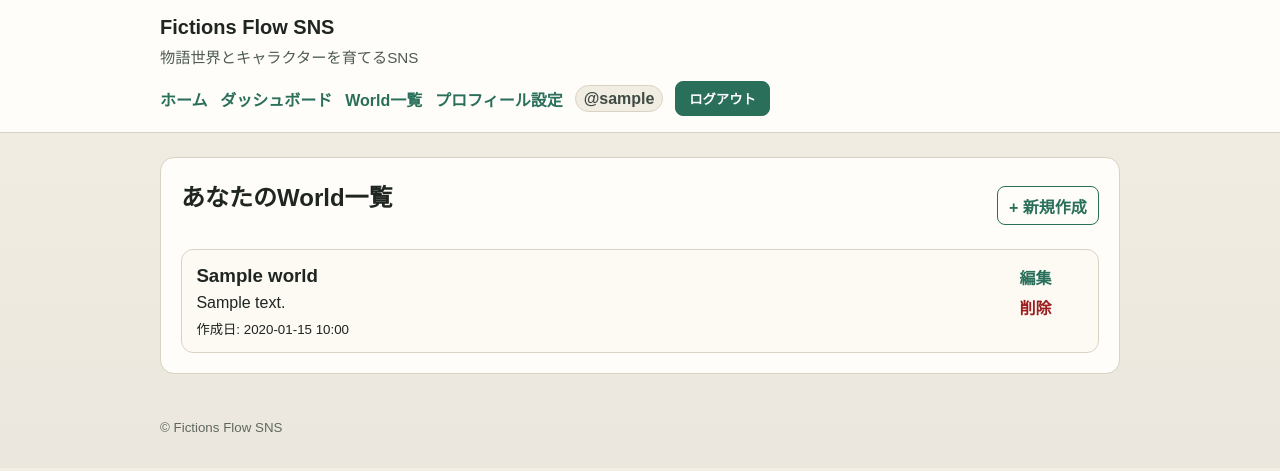
After one commit to tobi-0909/fiction-sns, a Django app: page /worlds/ in a window 1280 px wide. The commit adds this page. Shown: the top 471 px of the page. Run offline with Django 5.2, Linux system fonts and the light colour scheme; a user stored in the database is signed in; tables that the repository leaves empty hold one stand-in row (values such as "Sample post").

Commit message:
feat: M2-03 WorldのCRUD画面を実装
closes #10

- /worlds/ 一覧（自分のWorldのみ表示）
- /worlds/new/ 作成
- /worlds/<id>/edit/ 編集
- /worlds/<id>/delete/ 削除確認・実行
- モバイル向けレイアウト調整

```diff
--- a/fiction_sns/urls.py
+++ b/fiction_sns/urls.py
@@ -6,6 +6,7 @@ urlpatterns = [
     path('admin/', admin.site.urls),
     path('', include('home.urls')),
     path('users/', include('users.urls')),
+    path('worlds/', include('worlds.urls')),
     path('accounts/login/', CustomLoginView.as_view(), name='login'),
     path('accounts/', include('django.contrib.auth.urls')),
 ]
--- a/static/css/base.css
+++ b/static/css/base.css
@@ -135,6 +135,68 @@ body {
   font-weight: 600;
 }
 
+.world-hero-header {
+  display: flex;
+  justify-content: space-between;
+  align-items: center;
+  gap: 0.75rem;
+  margin-bottom: 1rem;
+}
+
+.action-link {
+  display: inline-block;
+  text-decoration: none;
+  border: 1px solid var(--accent);
+  color: var(--accent);
+  border-radius: 8px;
+  padding: 0.4rem 0.7rem;
+  font-weight: 700;
+}
+
+.world-list {
+  list-style: none;
+  margin: 0;
+  padding: 0;
+  display: grid;
+  gap: 0.75rem;
+}
+
+.world-item {
+  background: #fdfaf4;
+  border: 1px solid var(--line);
+  border-radius: 12px;
+  padding: 0.9rem;
+  display: flex;
+  justify-content: space-between;
+  gap: 1rem;
+}
+
+.world-item h3 {
+  margin: 0 0 0.45rem;
+}
+
+.world-item p {
+  margin: 0 0 0.45rem;
+  white-space: pre-wrap;
+}
+
+.world-actions {
+  display: flex;
+  flex-direction: column;
+  gap: 0.4rem;
+  min-width: 4rem;
+}
+
+.world-actions a {
+  text-decoration: none;
+  font-weight: 700;
+  color: var(--accent);
+}
+
+.danger-link {
+  color: #9b1d20 !important;
+}
+
 .site-footer {
   padding: 1.25rem 0 2rem;
   color: #5f685f;
@@ -154,6 +216,19 @@ body {
     margin-top: 0.75rem;
   }
 
+  .world-hero-header {
+    flex-direction: column;
+    align-items: flex-start;
+  }
+
+  .world-item {
+    flex-direction: column;
+  }
+
+  .world-actions {
+    flex-direction: row;
+  }
+
   .hero {
     padding: 1rem;
   }
--- a/templates/base.html
+++ b/templates/base.html
@@ -16,6 +16,7 @@
         <a href="/">ホーム</a>
         {% if user.is_authenticated %}
           <a href="{% url 'dashboard' %}">ダッシュボード</a>
+          <a href="{% url 'world_list' %}">World一覧</a>
           <a href="{% url 'profile_settings' %}">プロフィール設定</a>
           <span class="auth-handle">@{{ user.handle|default:user.username }}</span>
           <form method="post" action="{% url 'logout' %}" class="logout-form">
--- /dev/null
+++ b/templates/worlds/world_list.html
@@ -0,0 +1,32 @@
+{% extends "base.html" %}
+
+{% block title %}World一覧 | Fictions Flow SNS{% endblock %}
+
+{% block content %}
+<section class="hero world-hero">
+  <div class="world-hero-header">
+    <h2>あなたのWorld一覧</h2>
+    <a class="action-link" href="{% url 'world_create' %}">+ 新規作成</a>
+  </div>
+
+  {% if worlds %}
+    <ul class="world-list">
+      {% for world in worlds %}
+        <li class="world-item">
+          <div>
+            <h3>{{ world.title }}</h3>
+            <p>{{ world.description|default:"説明は未設定です。"|linebreaksbr }}</p>
+            <small>作成日: {{ world.created_at|date:"Y-m-d H:i" }}</small>
+          </div>
+          <div class="world-actions">
+            <a href="{% url 'world_edit' world.id %}">編集</a>
+            <a class="danger-link" href="{% url 'world_delete' world.id %}">削除</a>
+          </div>
+        </li>
+      {% endfor %}
+    </ul>
+  {% else %}
+    <p>まだWorldがありません。最初のWorldを作成しましょう。</p>
+  {% endif %}
+</section>
+{% endblock %}
--- /dev/null
+++ b/worlds/urls.py
@@ -0,0 +1,10 @@
+from django.urls import path
+
+from . import views
+
+urlpatterns = [
+    path('', views.world_list, name='world_list'),
+    path('new/', views.world_create, name='world_create'),
+    path('<int:world_id>/edit/', views.world_edit, name='world_edit'),
+    path('<int:world_id>/delete/', views.world_delete, name='world_delete'),
+]
--- a/worlds/views.py
+++ b/worlds/views.py
@@ -1,3 +1,52 @@
-from django.shortcuts import render
+from django.contrib.auth.decorators import login_required
+from django.shortcuts import get_object_or_404, redirect, render
 
-# Create your views here.
+from .forms import WorldForm
+from .models import World
+
+
+@login_required
+def world_list(request):
+	worlds = World.objects.filter(owner=request.user)
+	return render(request, 'worlds/world_list.html', {'worlds': worlds})
+
+
+@login_required
+def world_create(request):
+	if request.method == 'POST':
+		form = WorldForm(request.POST)
+		if form.is_valid():
+			world = form.save(commit=False)
+			world.owner = request.user
+			world.save()
+			return redirect('world_list')
+	else:
+		form = WorldForm()
+
+	return render(request, 'worlds/world_form.html', {'form': form, 'mode': 'create'})
+
+
+@login_required
+def world_edit(request, world_id):
+	world = get_object_or_404(World, id=world_id, owner=request.user)
+
+	if request.method == 'POST':
+		form = WorldForm(request.POST, instance=world)
+		if form.is_valid():
+			form.save()
+			return redirect('world_list')
+	else:
+		form = WorldForm(instance=world)
+
+	return render(request, 'worlds/world_form.html', {'form': form, 'mode': 'edit', 'world': world})
+
+
+@login_required
+def world_delete(request, world_id):
+	world = get_object_or_404(World, id=world_id, owner=request.user)
+
+	if request.method == 'POST':
+		world.delete()
+		return redirect('world_list')
+
+	return render(request, 'worlds/world_confirm_delete.html', {'world': world})
```
Also changed, not shown: templates/worlds/world_confirm_delete.html (added, +18 -0 lines), templates/worlds/world_form.html (added, +23 -0 lines), worlds/forms.py (added, +17 -0 lines).
